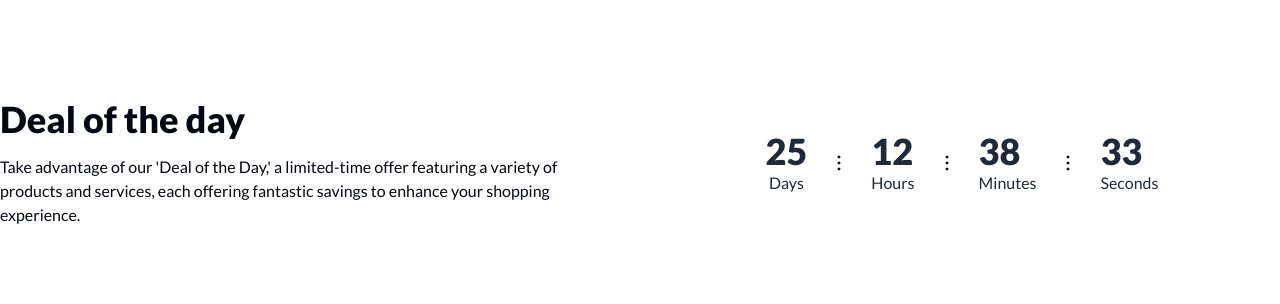
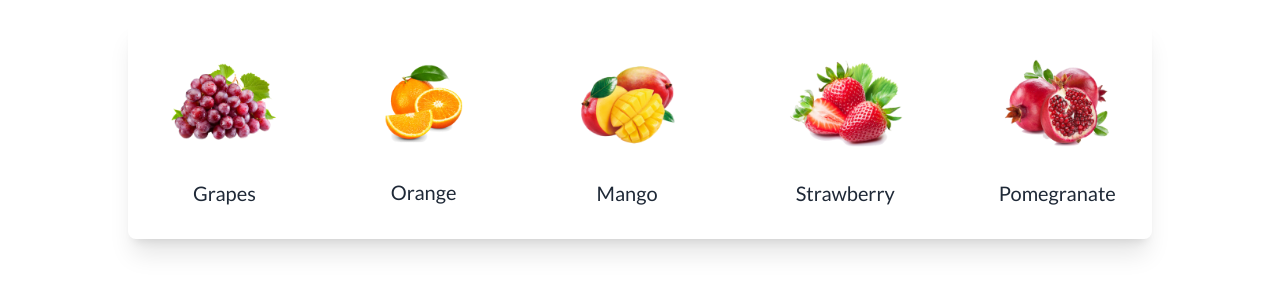
Before and after one commit to Chaki360/Fruity-Fiesta, a plain HTML site: page index.html in a window 1280 px wide. Shown: the part 1021-1325 px from the top of the page. Drawn offline with nearby package versions, Linux system fonts and the light colour scheme; grey boxes are pictures that could not be loaded.

Commit message:
fruit section added

```diff
--- a/index.html
+++ b/index.html
@@ -113,6 +113,52 @@
             </div>
         </div>
         <!-- banner Section end-->
+        <!-- fruits section starts -->
+        <section class="max-w-screen-lg mx-auto ">
+            <div class="flex justify-center items-center gap-5 shadow-xl rounded-lg">
+                <div class="card">
+                    <figure class="px-10 pt-10">
+                        <img src="./Images/fruit1.png" alt="Grapes" />
+                    </figure>
+                    <div class="card-body items-center text-center">
+                        <h2 class="text-xl font-medium">Grapes</h2>
+                    </div>
+                </div>
+                <div class="card">
+                    <figure class="px-10 pt-10">
+                        <img src="./Images/fruit2.png" alt="Orange" />
+                    </figure>
+                    <div class="card-body items-center text-center">
+                        <h2 class="text-xl font-medium">Orange</h2>
+                    </div>
+                </div>
+                <div class="card">
+                    <figure class="px-10 pt-10">
+                        <img src="./Images/fruit3.png" alt="Mango" />
+                    </figure>
+                    <div class="card-body items-center text-center">
+                        <h2 class="text-xl font-medium">Mango</h2>
+                    </div>
+                </div>
+                <div class="card">
+                    <figure class="px-10 pt-10">
+                        <img src="./Images/fruit4.png" alt="Strawberry" />
+                    </figure>
+                    <div class="card-body items-center text-center">
+                        <h2 class="text-xl font-medium">Strawberry</h2>
+                    </div>
+                </div>
+                <div class="card">
+                    <figure class="px-10 pt-10">
+                        <img src="./Images/fruit5.png" alt="Pomegranate" />
+                    </figure>
+                    <div class="card-body items-center text-center">
+                        <h2 class="text-xl font-medium">Pomegranate</h2>
+                    </div>
+                </div>
+
+            </div>
+        </section>
     </header>
     <main>
         <!-- Deal of the Day Section -->
```
